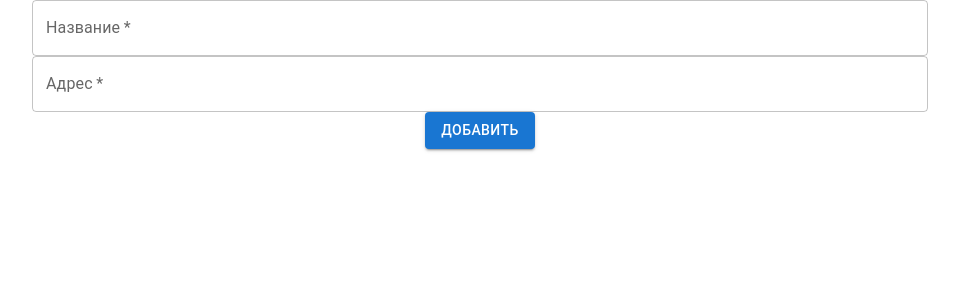
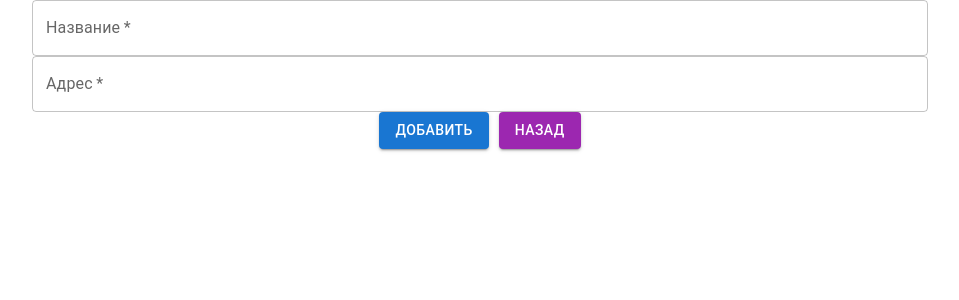
Before and after one commit to themyav/flat-manager, a React (Create React App) app in the folder frontend/flat-manager/: page /add-flat in a window 1280 px wide. Shown: the top 300 px of the page, without its empty margins (160-1119 px from the left). Built offline with nearby package versions, Linux system fonts and the light colour scheme.

Commit message:
Use local storage and back button

```diff
--- a/frontend/flat-manager/src/pages/FlatForm.tsx
+++ b/frontend/flat-manager/src/pages/FlatForm.tsx
@@ -3,7 +3,7 @@ import TextField from '@mui/material/TextField';
 import Button from '@mui/material/Button';
 import { useNavigate } from 'react-router-dom';
 import { addFlat } from './api.ts';
-import {useState} from "react";
+import { useState } from "react";
 
 function FlatForm() {
     const [flatData, setFlatData] = useState({
@@ -28,6 +28,10 @@ function FlatForm() {
         setFlatData({ ...flatData, [name]: value });
     };
 
+    const handleBack = () => {
+        navigate('/home');
+    };
+
     return (
         <form onSubmit={handleSubmit}>
             <TextField
@@ -48,8 +52,11 @@ function FlatForm() {
                 onChange={handleChange}
                 required
             />
-            <Button type="submit" variant="contained" color="primary">
+            <Button type="submit" variant="contained" color="primary" style={{ marginRight: '10px' }}>
                 Добавить
+            </Button>
+            <Button variant="contained" color="secondary" onClick={handleBack}>
+                Назад
             </Button>
         </form>
     );
--- a/frontend/flat-manager/src/pages/HomePage.tsx
+++ b/frontend/flat-manager/src/pages/HomePage.tsx
@@ -12,11 +12,18 @@ function HomePage() {
     const [flats, setFlats] = useState([]);
 
     useEffect(() => {
-        if (location.state && location.state.user) {
+        // Check if user is already stored in localStorage
+        const storedUser = JSON.parse(localStorage.getItem('user'));
+        if (storedUser) {
+            setUser(storedUser);
+            fetchUserFlats(storedUser.id);
+        } else if (location.state && location.state.user) {
             const fetchUserDetails = async () => {
                 try {
                     const response = await getUser(location.state.user.username);
                     setUser(response.data);
+                    // Store user in localStorage
+                    localStorage.setItem('user', JSON.stringify(response.data));
                     const flatsResponse = await getUserFlats(response.data.id);
                     setFlats(flatsResponse.data);
                 } catch (error) {
@@ -27,7 +34,18 @@ function HomePage() {
         }
     }, [location]);
 
+    const fetchUserFlats = async (userId) => {
+        try {
+            const flatsResponse = await getUserFlats(userId);
+            setFlats(flatsResponse.data);
+        } catch (error) {
+            console.error('Error fetching user flats:', error);
+        }
+    };
+
     const handleLogout = () => {
+        // Clear user from localStorage on logout
+        localStorage.removeItem('user');
         navigate('/login');
     };
 
```
